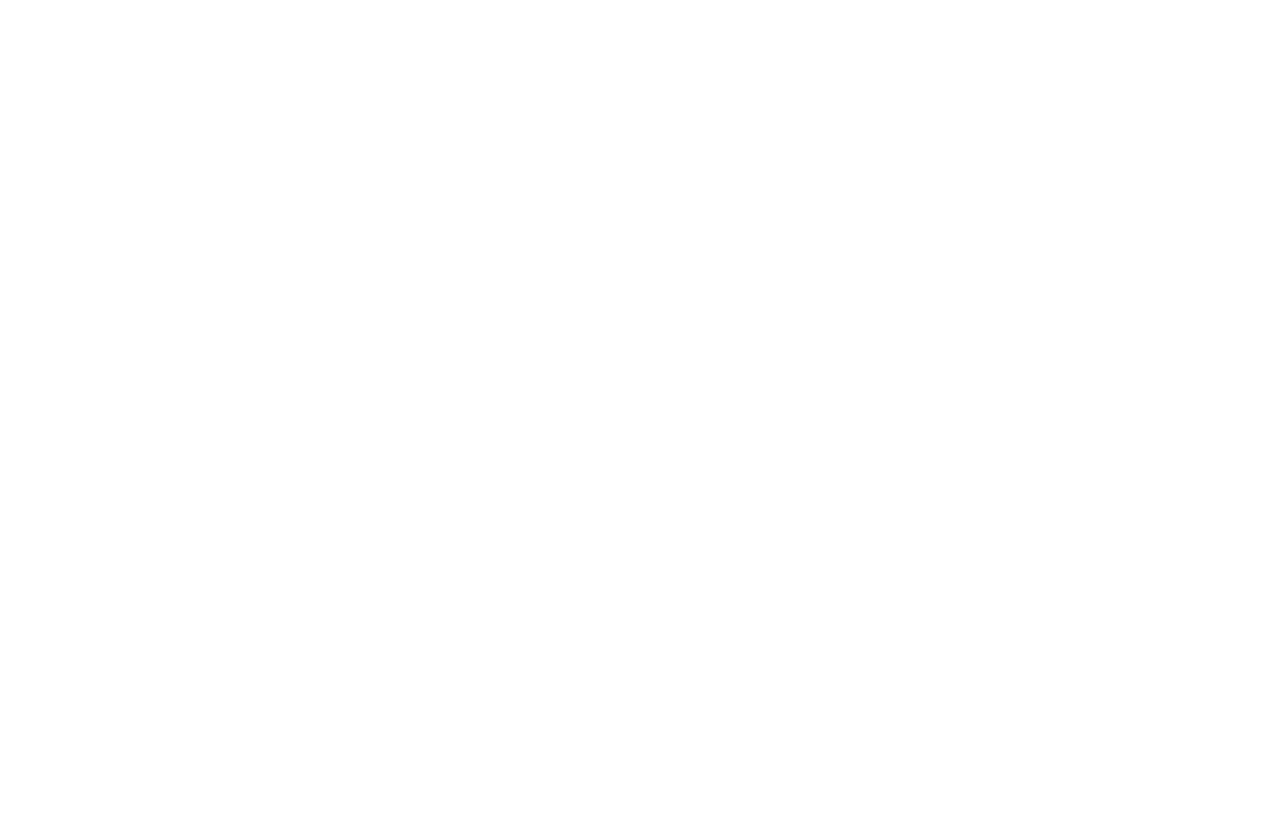
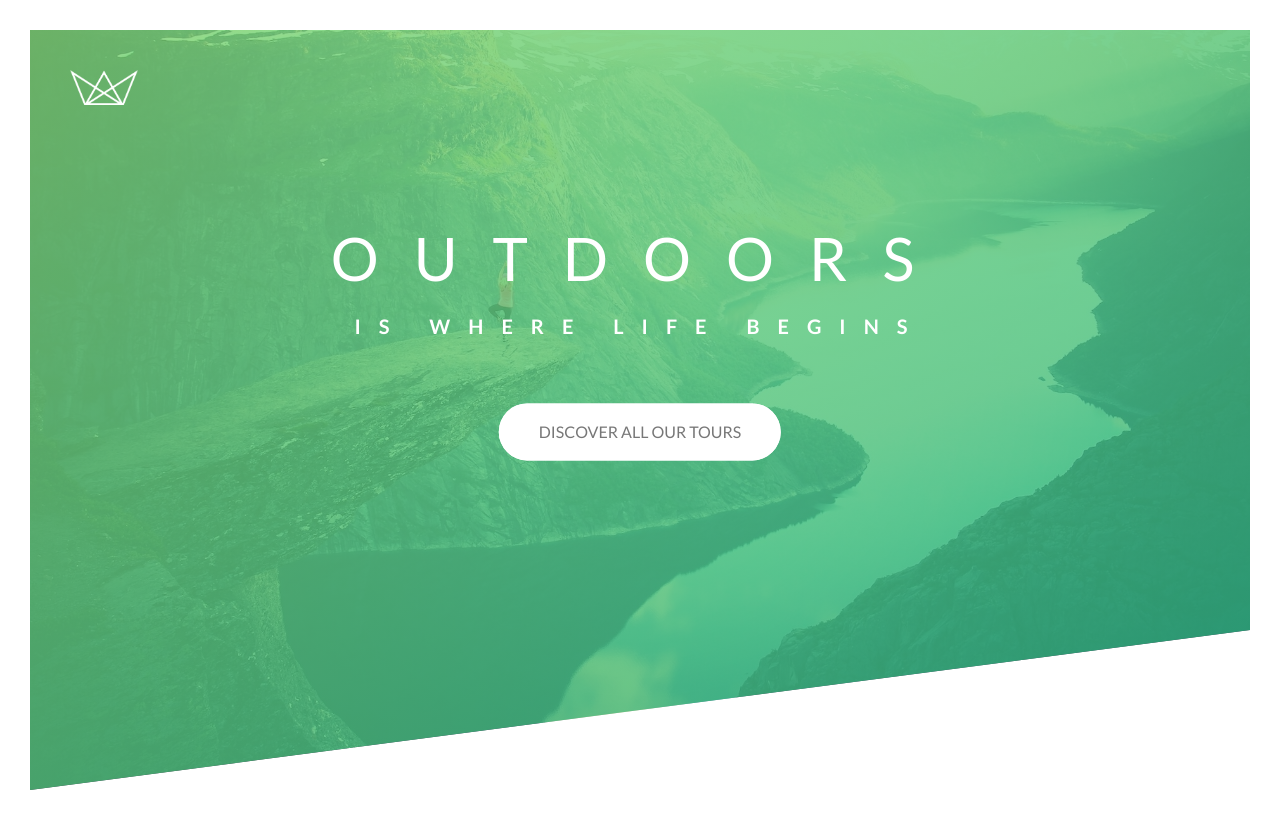
Before and after one commit to venkat-devish/sass, a plain HTML site: page index.html in a window 1280 px wide. Drawn offline with Linux system fonts and the light colour scheme.

Commit message:
add: button animations

```diff
--- a/index.html
+++ b/index.html
@@ -4,7 +4,31 @@
     <meta charset="UTF-8" />
     <meta http-equiv="X-UA-Compatible" content="IE=edge" />
     <meta name="viewport" content="width=device-width, initial-scale=1.0" />
-    <title>Document</title>
+    <link rel="preconnect" href="https://fonts.googleapis.com" />
+    <link rel="preconnect" href="https://fonts.gstatic.com" crossorigin />
+    <link
+      href="https://fonts.googleapis.com/css2?family=Lato:wght@100;300;400;700;900&display=swap"
+      rel="stylesheet"
+    />
+    <link rel="stylesheet" href="style.css" />
+    <title>Natours</title>
   </head>
-  <body></body>
+  <body>
+    <header class="header">
+      <div class="logo_box">
+        <img src="./img/logo-white.png" alt="Natours Logo" class="logo_img" />
+      </div>
+
+      <div class="text_box">
+        <h1 class="heading_primary">
+          <span class="heading_main">outdoors</span>
+          <span class="heading_sub">is where life begins</span>
+        </h1>
+
+        <a class="btn btn_white btn_animated" href="#"
+          >Discover all our tours</a
+        >
+      </div>
+    </header>
+  </body>
 </html>
--- a/style.css
+++ b/style.css
@@ -0,0 +1,173 @@
+/* LIGHT GREEN:#7ed56f
+MEDIUM #55c57a
+DARK #28b485 */
+
+* {
+  padding: 0;
+  margin: 0;
+  box-sizing: border-box;
+}
+
+body {
+  font-family: "Lato", sans-serif;
+  font-weight: 400;
+  font-size: 16px;
+  line-height: 1.7;
+  color: #777;
+  padding: 30px;
+}
+
+.header {
+  background-image: linear-gradient(
+      to right bottom,
+      rgba(128, 214, 113, 0.8),
+      rgba(40, 180, 133, 0.8)
+    ),
+    url(./img/hero.jpg);
+  height: 95vh;
+  background-size: cover;
+  background-position: top;
+  clip-path: polygon(0 0, 100% 0, 100% 75vh, 0 100%);
+  position: relative;
+}
+
+.logo_box {
+  position: absolute;
+  top: 40px;
+  left: 40px;
+}
+
+.logo_img {
+  height: 35px;
+}
+
+.text_box {
+  position: absolute;
+  top: 40%;
+  left: 50%;
+  transform: translate(-50%, -50%);
+  text-align: center;
+}
+
+.heading_primary {
+  color: #fff;
+  text-transform: uppercase;
+  margin-bottom: 60px;
+}
+
+.heading_main {
+  display: block;
+  font-weight: 400;
+  font-size: 60px;
+  letter-spacing: 35px;
+
+  animation-name: moveInLeft;
+  animation-duration: 1s;
+  animation-timing-function: ease-out;
+  /* animation-delay: 2s; */
+}
+
+.heading_sub {
+  display: block;
+  font-weight: 700;
+  font-size: 20px;
+  letter-spacing: 18px;
+
+  animation: moveInRight 1s ease-out;
+}
+.btn:link,
+.btn:visited {
+  text-decoration: none;
+  padding: 15px 40px;
+  display: inline-block;
+  text-transform: uppercase;
+  border-radius: 100px;
+  transition: all 0.2s;
+  position: relative;
+}
+
+.btn:hover {
+  transform: translateY(-3px);
+  box-shadow: 0 10px 20px rgb(0, 0, 0, 0.2);
+}
+
+.btn:active {
+  transform: translateY(-1px);
+  box-shadow: 0 5px 10px rgb(0, 0, 0, 0.2);
+}
+
+.btn_white {
+  background-color: #fff;
+  color: #777;
+}
+
+.btn::after {
+  content: "";
+  display: inline-block;
+  height: 100%;
+  width: 100%;
+  border-radius: 100px;
+  position: absolute;
+  top: 0;
+  left: 0;
+  z-index: -1;
+  transition: all 0.4s;
+}
+
+.btn_white::after {
+  background-color: #fff;
+}
+
+.btn:hover::after {
+  transform: scaleX(1.4) scaleY(1.6);
+  opacity: 0;
+}
+
+.btn_animated {
+  animation: moveInBottom 0.5s ease-out 0.75s;
+  animation-fill-mode: backwards;
+}
+
+@keyframes moveInLeft {
+  0% {
+    opacity: 0;
+    transform: translateX(-100px);
+  }
+
+  80% {
+    transform: translateX(10px);
+  }
+
+  100% {
+    opacity: 1;
+    transform: translateX(0);
+  }
+}
+
+@keyframes moveInRight {
+  0% {
+    opacity: 0;
+    transform: translateX(100px);
+  }
+
+  80% {
+    transform: translateX(-10px);
+  }
+
+  100% {
+    opacity: 1;
+    transform: translateX(0);
+  }
+}
+
+@keyframes moveInBottom {
+  0% {
+    opacity: 0;
+    transform: translateY(30px);
+  }
+
+  100% {
+    opacity: 1;
+    transform: translateY(0);
+  }
+}
```
